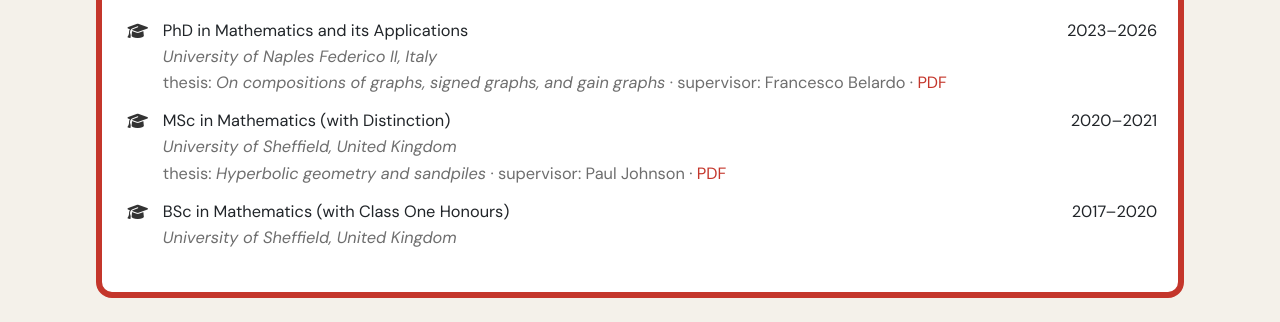
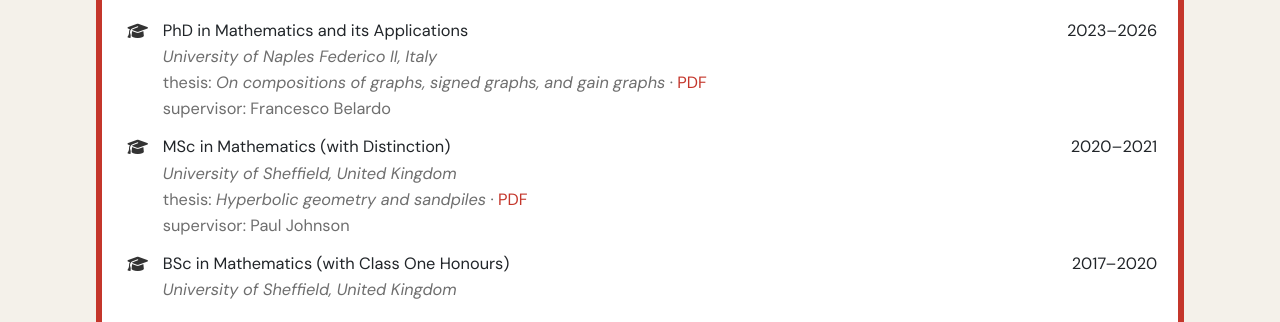
Before and after one commit to callumhuntington/callumhuntington.github.io, a website: page mathematics.html in a window 1280 px wide. Shown: the part 201-523 px from the top of the page. Drawn offline with nearby package versions, Linux system fonts and the light colour scheme.

Commit message:
Include thesis supervisors in education section
Added supervisor information for PhD and MSc theses.

```diff
--- a/mathematics.html
+++ b/mathematics.html
@@ -65,7 +65,8 @@
 <div class="education-left">
 <span class="degree">PhD in Mathematics and its Applications</span>
 <span class="university">University of Naples Federico II, Italy</span>
-<span class="thesis">thesis: <em>On compositions of graphs, signed graphs, and gain graphs</em> &middot; supervisor: Francesco Belardo &middot; <a href="phdthesis_callumhuntington.pdf" target="_blank" rel="noopener noreferrer">PDF</a></span>
+<span class="thesis">thesis: <em>On compositions of graphs, signed graphs, and gain graphs</em> &middot; <a href="phdthesis_callumhuntington.pdf" target="_blank" rel="noopener noreferrer">PDF</a></span>
+<span class="thesis">supervisor: Francesco Belardo</span>
 </div>
 <div class="education-right">2023&ndash;2026</div>
 </div>
@@ -77,7 +78,8 @@
 <div class="education-left">
 <span class="degree">MSc in Mathematics (with Distinction)</span>
 <span class="university">University of Sheffield, United Kingdom</span>
-<span class="thesis">thesis: <em>Hyperbolic geometry and sandpiles</em> &middot; supervisor: Paul Johnson &middot; <a href="mscthesis_callumhuntington.pdf" target="_blank" rel="noopener noreferrer">PDF</a></span>
+<span class="thesis">thesis: <em>Hyperbolic geometry and sandpiles</em> &middot; <a href="mscthesis_callumhuntington.pdf" target="_blank" rel="noopener noreferrer">PDF</a></span>
+<span class="thesis">supervisor: Paul Johnson</span>
 </div>
 <div class="education-right">2020&ndash;2021</div>
 </div>
```
